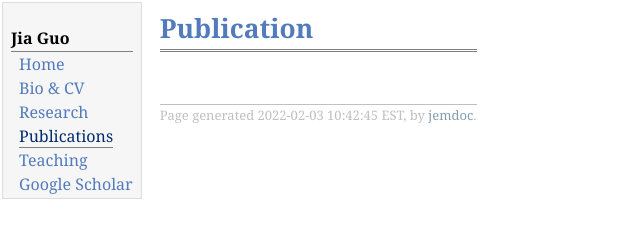
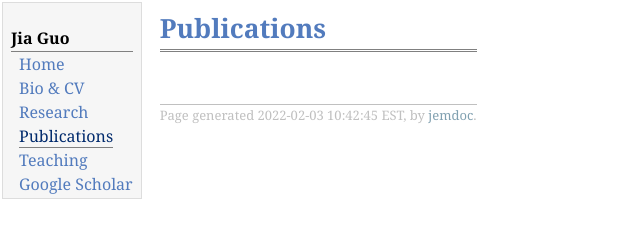
Before and after one commit to JiaGuo18/JiaGuo18.github.io, a plain HTML site: page publication.html in a window 1280 px wide. Shown: the full height of the page, 0-640 px from the left. Drawn offline with Linux system fonts and the light colour scheme.

Commit message:
Update publication.html

```diff
--- a/publication.html
+++ b/publication.html
@@ -21,7 +21,7 @@
 </td>
 <td id="layout-content">
 <div id="toptitle">
-<h1>Publication</h1>
+<h1>Publications</h1>
 <div id="subtitle"></div>
 </div>
 <div id="footer">
```
